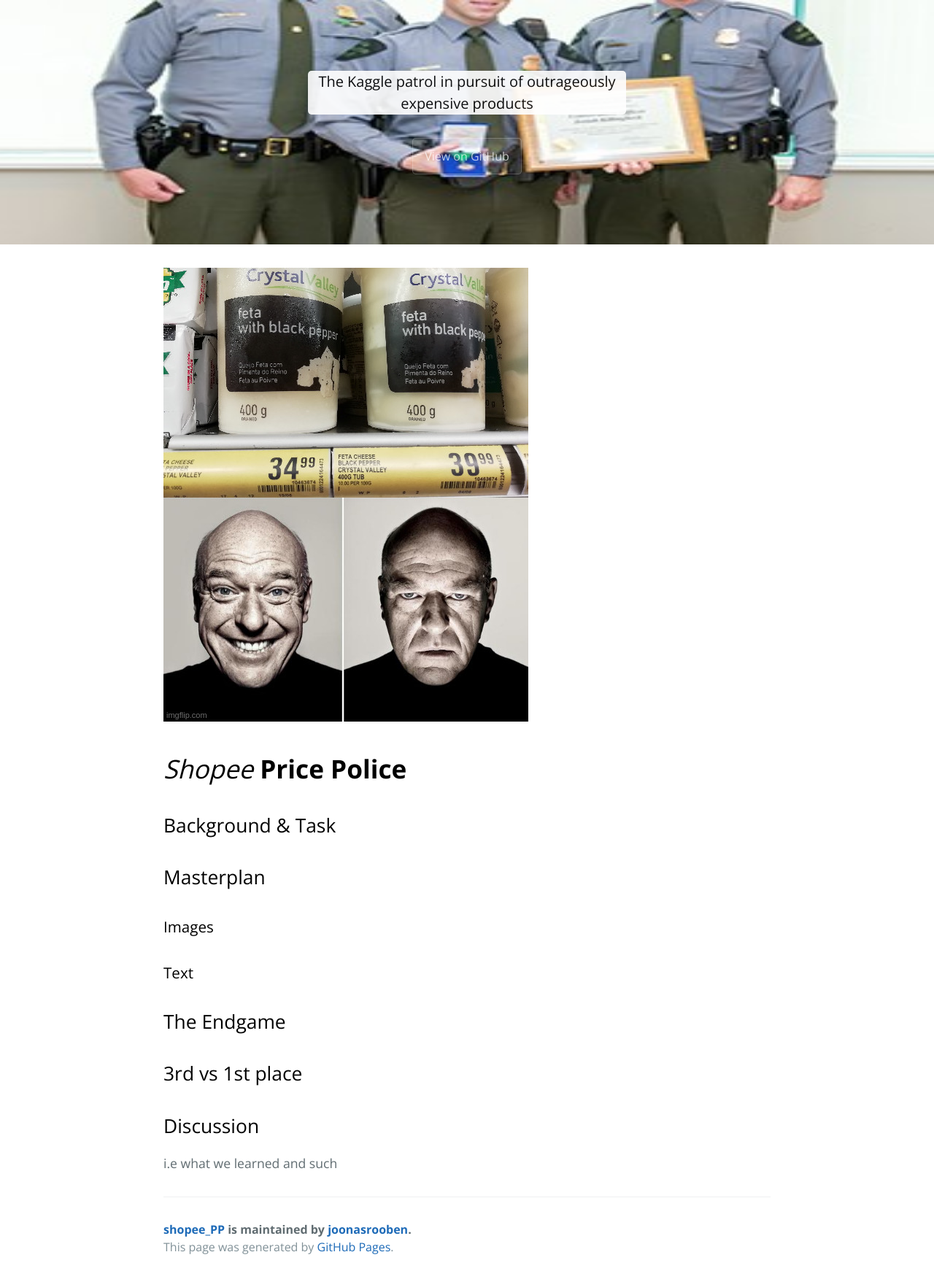
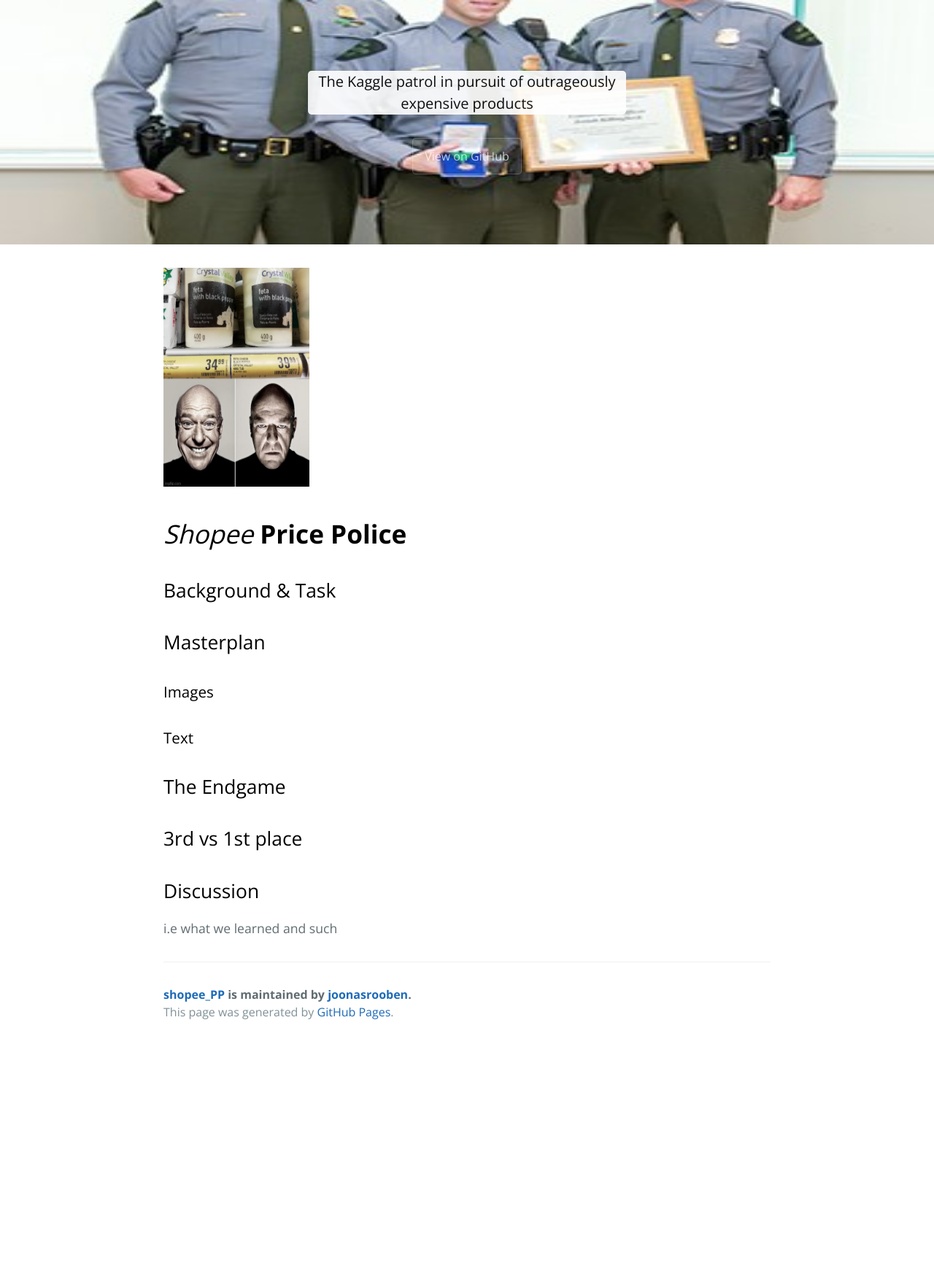
Before and after one commit to joonasrooben/shopee_PP, a Jekyll site: the page built from index.md, in a window 1280 px wide. Shown: the whole page at 73% size. Built offline with Jekyll 4.4.1, drawn with Linux system fonts in a browser that asks for light colours; our own code applies the rules of GitHub Pages for plain Markdown files; after the commit the page ends 1431 px from its top, so only the background shows below that.

Commit message:
Update index.md

```diff
--- a/index.md
+++ b/index.md
@@ -1,4 +1,4 @@
- <img src="blog_meme.jpg" alt="meme">
+ <img src="blog_meme.jpg" alt="meme" class="center" width="200" height="300">
 
 # *Shopee* **Price Police**
 
```
